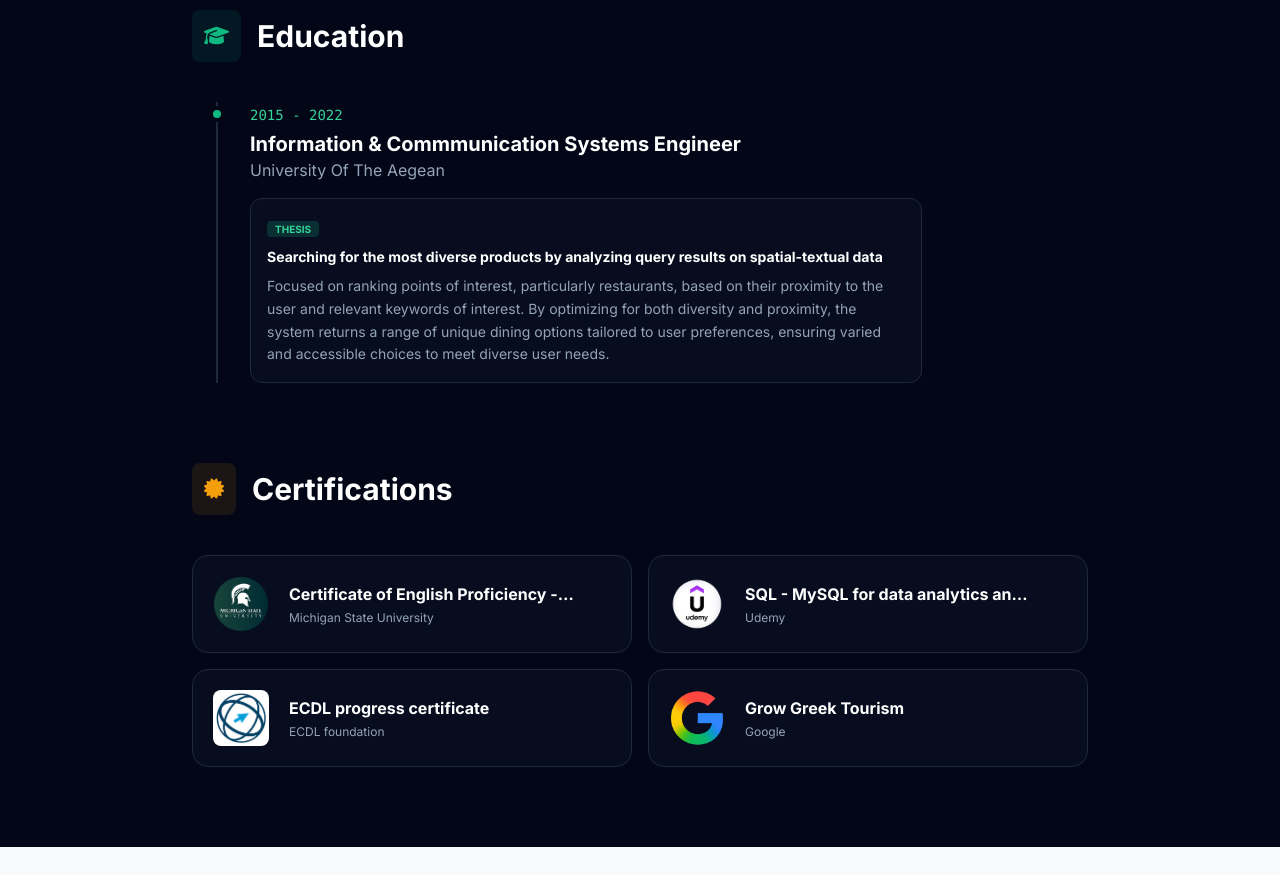
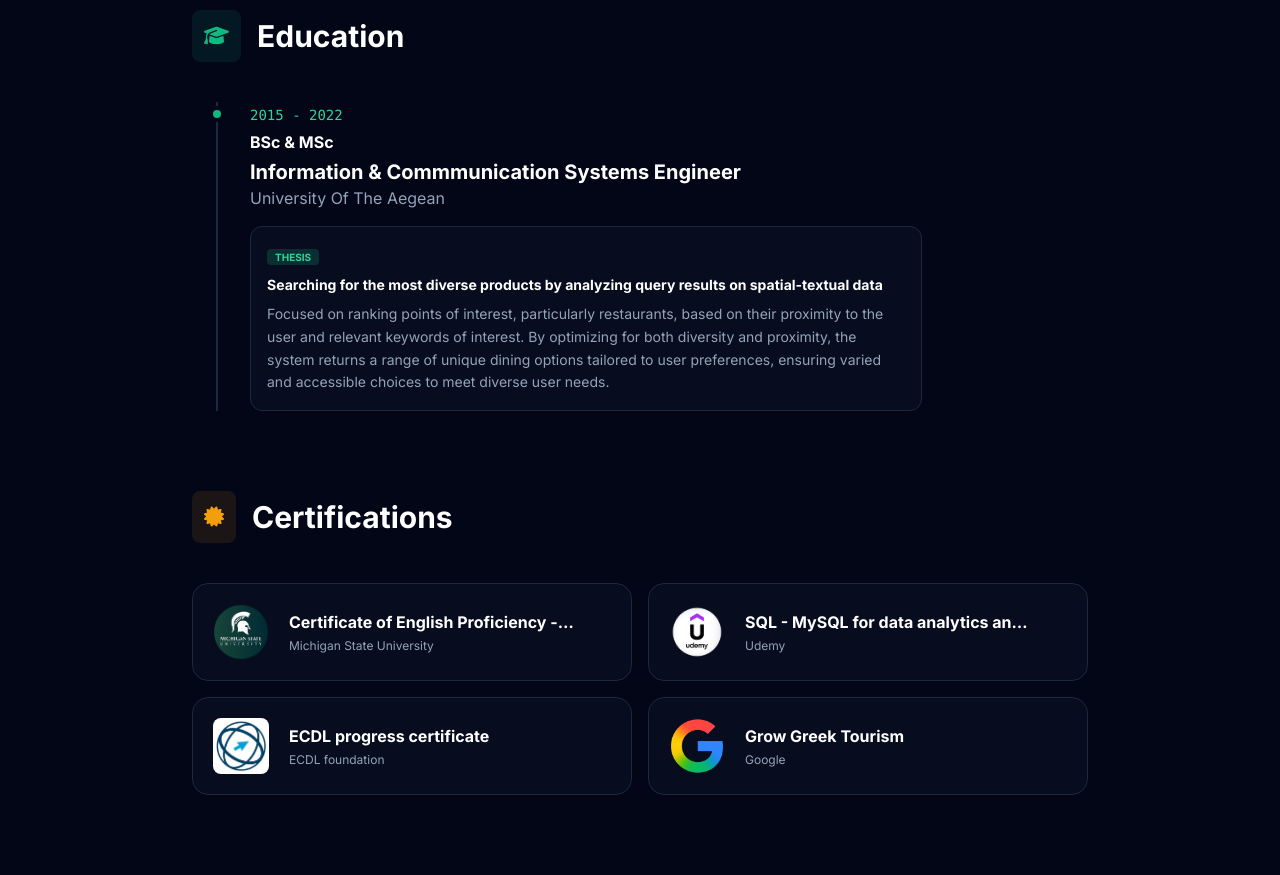
Before and after one commit to giannistsipos97/my-capstone-portfolio, an Angular app: page /about in a window 1280 px wide. Shown: the part 1400-2275 px from the top of the page. Before the commit the page ends 2247 px from the top, so only its background shows below. Built offline with nearby package versions, Linux system fonts and the light colour scheme.

Commit message:
adding degree type in about me page

```diff
--- a/src/app/features/about/about.component.html
+++ b/src/app/features/about/about.component.html
@@ -137,6 +137,9 @@
             <span class="text-emerald-400 font-mono text-sm">{{
               edu.year
             }}</span>
+            <h4 class="text-white font-semibold text-l mt-1">
+              {{ edu.type }}
+            </h4>
             <h3 class="text-xl font-bold text-white mt-1">{{ edu.degree }}</h3>
             <p class="text-slate-400 mb-2">{{ edu.university }}</p>
 
--- a/src/app/features/about/about.component.ts
+++ b/src/app/features/about/about.component.ts
@@ -26,6 +26,7 @@ export class AboutComponent {
   education = [
     {
       year: '2015 - 2022',
+      type: 'BSc & MSc',
       degree: 'Information & Commmunication Systems Engineer',
       university: 'University Of The Aegean',
       desc: 'Studied Software Engineering with a focus on Object-Oriented Programming languages such as Java, C++, Python etc. Gained experience in web application development, database creation and management with SQL, as well as foundational knowledge in data mining, machine learning, management information systems, and project management.',
```
